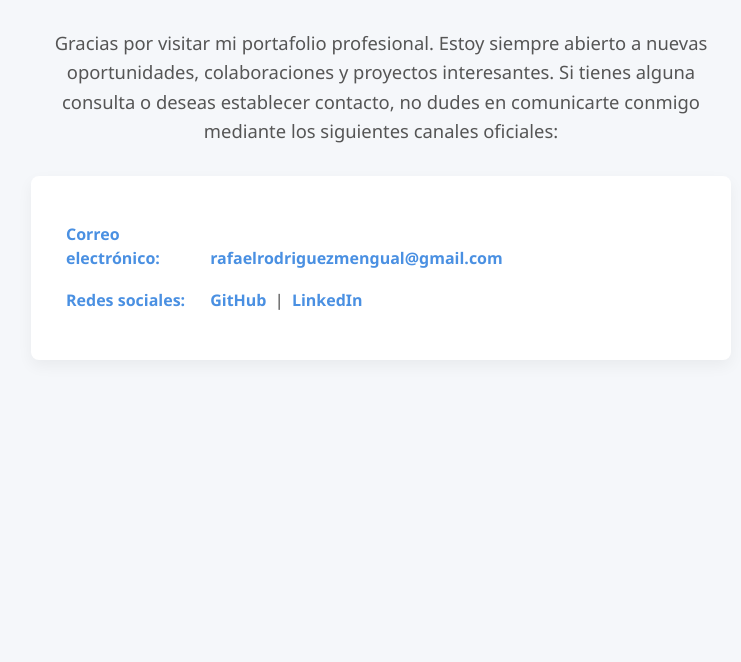
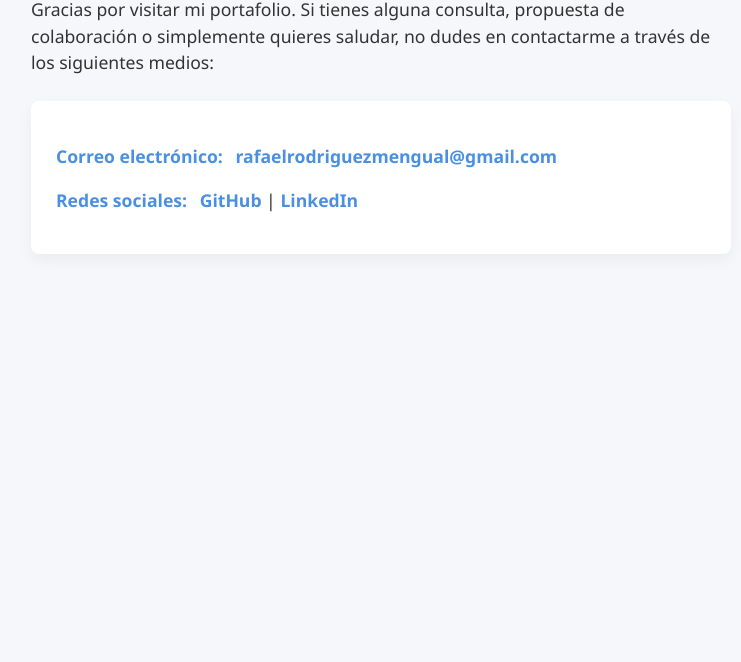
Before and after one commit to rafaRM002/rafaRM002.github.io, a plain HTML site: page contact/index.html in a window 1280 px wide. Shown: the part 138-800 px from the top of the page, without its empty margins (259-1000 px from the left). Drawn offline with Linux system fonts and the light colour scheme.

Commit message:
Update index.html

```diff
--- a/contact/index.html
+++ b/contact/index.html
@@ -15,80 +15,52 @@
     }
     h1 {
       text-align: center;
-      margin-bottom: 35px;
+      margin-bottom: 30px;
       color: #4a90e2;
       font-weight: 700;
-      font-size: 2.8rem;
     }
-    p.intro {
-      font-size: 1.15rem;
-      line-height: 1.6;
-      margin-bottom: 30px;
-      color: #555;
-      text-align: center;
+    p {
+      font-size: 1.1rem;
+      line-height: 1.5;
+      margin-bottom: 25px;
     }
     .contact-info {
       background: white;
-      padding: 30px 35px;
+      padding: 25px;
       border-radius: 8px;
       box-shadow: 0 6px 15px rgba(0,0,0,0.05);
       font-size: 1rem;
-      color: #444;
-    }
-    .contact-info p {
-      margin-bottom: 18px;
-      line-height: 1.5;
-    }
-    .contact-info strong {
-      color: #4a90e2;
-      font-weight: 700;
-      width: 140px;
-      display: inline-block;
     }
     .contact-info a {
       color: #4a90e2;
       text-decoration: none;
       font-weight: 600;
-      transition: color 0.3s ease;
     }
     .contact-info a:hover {
-      color: #3567c2;
       text-decoration: underline;
     }
-    @media (max-width: 480px) {
-      body {
-        padding: 30px 15px;
-      }
-      .contact-info {
-        padding: 25px 20px;
-      }
-      h1 {
-        font-size: 2.2rem;
+    .contact-info p {
+      margin-bottom: 15px;
     }
     .contact-info strong {
-        width: 100px;
-      }
+      color: #4a90e2;
+      font-weight: 700;
+      display: inline;
+      margin-right: 8px;
     }
   </style>
 </head>
 <body>
 
-  <h1>Contacto</h1>
+<h1>Ponte en contacto</h1>
 
-  <p class="intro">
-    Gracias por visitar mi portafolio profesional. Estoy siempre abierto a nuevas oportunidades, colaboraciones y proyectos interesantes.
-    Si tienes alguna consulta o deseas establecer contacto, no dudes en comunicarte conmigo mediante los siguientes canales oficiales:
-  </p>
+<p>Gracias por visitar mi portafolio. Si tienes alguna consulta, propuesta de colaboración o simplemente quieres saludar, no dudes en contactarme a través de los siguientes medios:</p>
 
 <div class="contact-info">
-    <p><strong>Correo electrónico:</strong>
-      <a href="mailto:rafaelrodriguezmengual@gmail.com" aria-label="Enviar correo a Rafael Rodríguez">
-        rafaelrodriguezmengual@gmail.com
-      </a>
-    </p>
+  <p><strong>Correo electrónico:</strong> <a href="mailto:rafaelrodriguezmengual@gmail.com">rafaelrodriguezmengual@gmail.com</a></p>
   <p><strong>Redes sociales:</strong>
-      <a href="https://github.com/rafaRM002" target="_blank" rel="noopener" aria-label="Visitar GitHub de Rafael Rodríguez">GitHub</a> &nbsp;|&nbsp;
-      <a href="https://www.linkedin.com/in/rafael-rodríguez-mengual2002" target="_blank" rel="noopener" aria-label="Visitar LinkedIn de Rafael Rodríguez">LinkedIn</a>
+    <a href="https://github.com/rafaRM002" target="_blank" rel="noopener">GitHub</a> |
+    <a href="https://www.linkedin.com/in/rafael-rodríguez-mengual2002" target="_blank" rel="noopener">LinkedIn</a>
   </p>
 </div>
 
```
Lines whose indentation alone changed are shown as unchanged.
